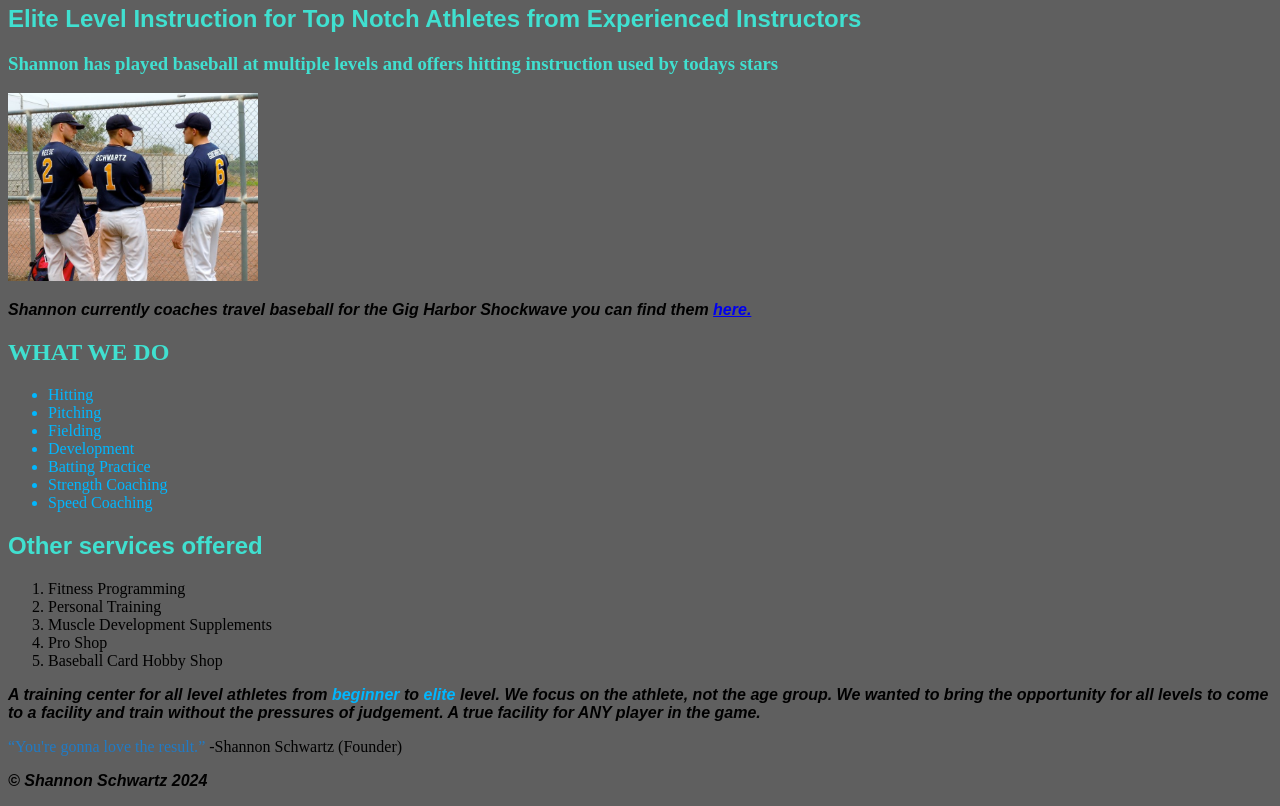
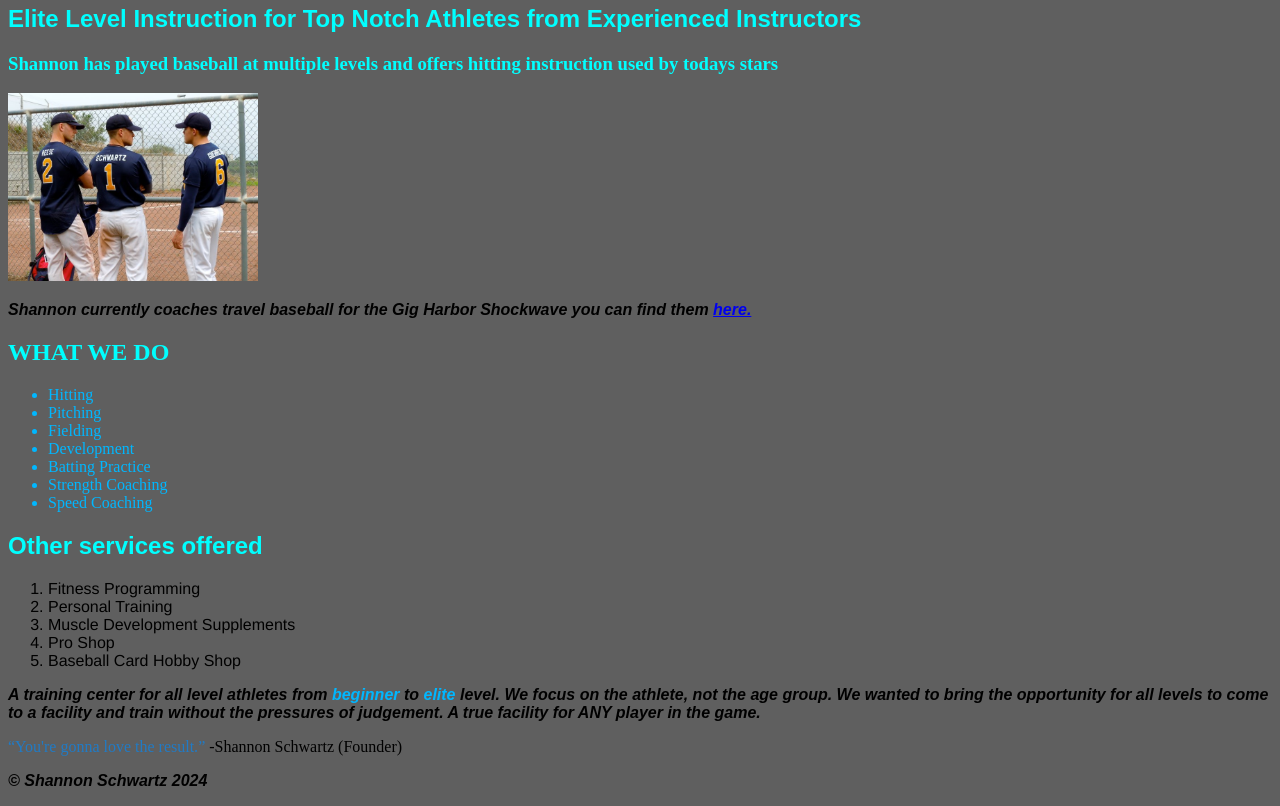
Before and after one commit to SSchwartzDesigns/my-website, a plain HTML site: page index.html in a window 1280 px wide. Shown: the part 62-868 px from the top of the page. Drawn offline with Linux system fonts and the light colour scheme.

Commit message:
further updates for mod 4

```diff
--- a/index.html
+++ b/index.html
@@ -34,7 +34,7 @@
                 <li>Speed Coaching</li>
             </ul>
         </section>
-        <section>
+        <section id="services">
             <!--Bullets of the other things we do as a business.-->
             <h2>Other services offered</h2>
             <ol>
--- a/styles.css
+++ b/styles.css
@@ -1,6 +1,8 @@
 :root {
     --ice-color: #00b7ff;
+    --water-color: #00ffff;
 }
+
 /* 0 - 255; 0% - 100% */
 /* UNIVERSAL SELECTOR */
 /* {
@@ -30,7 +32,9 @@ p {
 }
 
 /* ID SELECTOR */
-
+section#services {
+    font-family: 'Franklin Gothic Medium', 'Arial Narrow', Arial, sans-serif;
+}
 
 /* CLASS SELECTOR */
 
@@ -38,6 +42,9 @@ p {
 section#what>ul {
     color: var(--ice-color);
 }
+
+/* DESCENDENT SELECTOR */
+
 main em {
     color: #00b7ff;
 }
@@ -48,6 +55,8 @@ section#title a:visited {
 section#title a:hover {
     color: #000000;
 }
+
+/* COMBINATION SELECTOR */
 h1, h2, h3 {
-    color: #40e0d0;
+    color: var(--water-color);
 }
```
